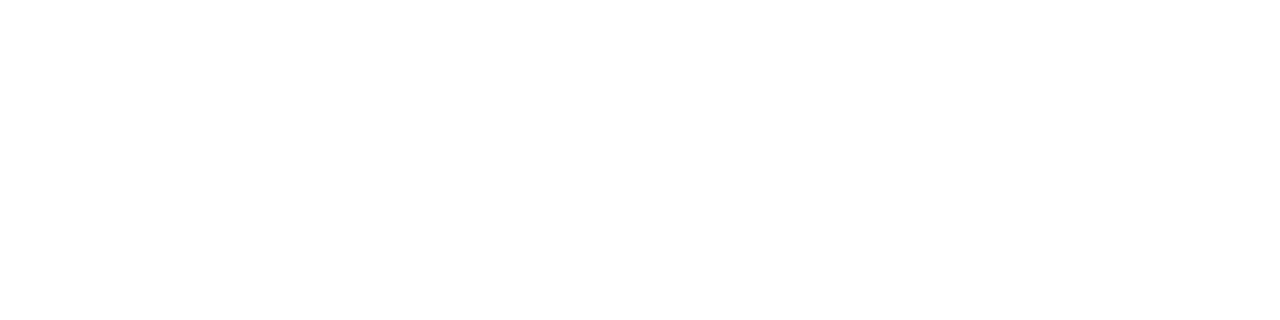
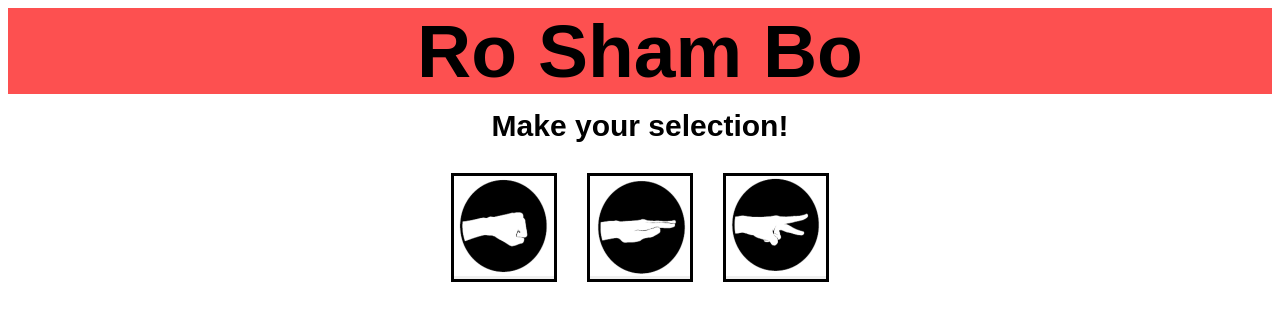
Before and after one commit to joshwest27/roshambo, a plain HTML site: page game.html in a window 1280 px wide. Drawn offline with nearby package versions, Linux system fonts and the light colour scheme; a web font is replaced by a local one.

Commit message:
commit from correct dir

```diff
--- a/game.html
+++ b/game.html
@@ -4,23 +4,32 @@
         <meta charset="UTF-8">
         <meta name="viewport" content="width=device-width, initial-scale=1.0">
         <meta http-equiv="X-UA-Compatible" content="ie=edge">
-    <title>Document</title>
+        <link rel="stylesheet" href="css/reset.css">
+        <link rel="stylesheet" href="css/game.css">
+        <!-- <link rel="stylesheet" href="css/layout.css"> -->
+        <link href="https://fonts.googleapis.com/css?family=Black+And+White+Picture|Permanent+Marker|Stylish" rel="stylesheet">
+        <script src="https://code.jquery.com/jquery-3.3.1.min.js" integrity="sha256-FgpCb/KJQlLNfOu91ta32o/NMZxltwRo8QtmkMRdAu8=" crossorigin="anonymous"></script>
+        <title>Ro Sham Bo</title>
      </head>
 <body>
-
-    <header></header>
+    <header id="header_container">
+        <!-- <a href="#" id="sndIcon" onclick="document.getElementById('sndBtn').muted = true; return false"><img id="sound" src="img/sound_on.png"></a>
+        <a href="#" id="muteIcon" onclick="document.getElementById('sndBtn').muted = false; return true"><img id="sound" src="img/mute.png"></a> -->
+        <div id="header_title">
+            <h1>Ro Sham Bo</h1>
+        </div>
+    </header>
 
     <main>
-
-
-        <!-- <h3>Make your selection!</h3>
+        <div id="selection">
+            <h3>Make your selection!</h3>
 
             <div id="buttons">
-        <button id="b1" type="button">Rock</button>
-        <button id="b2" type="button">Paper</button>
-        <button id="b3" type="button">Scissors</button>
-        </div> -->
-
+                <button id="b1" type="button"><img id="rockBtn" src="img/rr.png"></button>
+                <button id="b2" type="button"><img id="paperBtn" src="img/pr.png"></button>
+                <button id="b3" type="button"><img id="scissorBtn" src="img/sr.png"></button>
+            </div>
+        </div>
     </main>
 
     <footer></footer>
--- a/js/app.js
+++ b/js/app.js
@@ -9,7 +9,7 @@
 
 // welcomeUser();
 
-// toggle sound icon
+// Toggle sound on and off
 $('#muteIcon').hide();
 
 $('#sndIcon').click(function() {
```
Also changed, not shown: index.html (+3 -6 lines), README.md, img/rps_background.jpg (deleted). Lines whose indentation alone changed are shown as unchanged.
